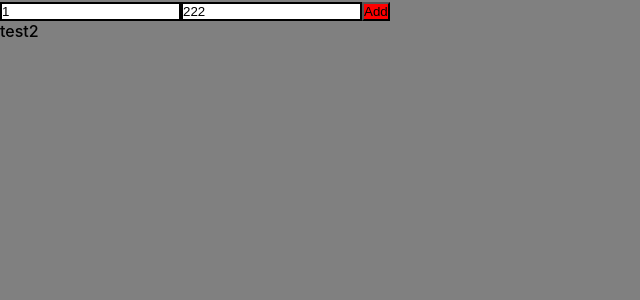
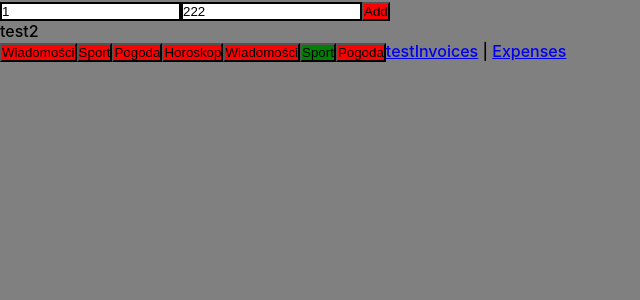
Before and after one commit to Leena2405/List-of-expenses, a React (Create React App) app: page / in a window 1280 px wide. Shown: the top 300 px of the page, without its empty margins (0-640 px from the left). Built offline with nearby package versions, Linux system fonts and the light colour scheme.

Commit message:
Buttons and links in menu

```diff
--- a/src/App.tsx
+++ b/src/App.tsx
@@ -2,11 +2,43 @@ import React, { FC } from 'react'
 
 import Exspenses from './components/exspenses/Exspenses'
 import { useAppSelector } from './store'
+import Button from './atoms/Button/Button'
+import { NavLink, Link } from 'react-router-dom'
+
+const buttonData = ['Wiadomości', 'Sport', 'Pogoda', 'Horoskop']
+
+const customButtonData = [
+	{
+		text: 'Wiadomości',
+		color: 'red',
+	},
+	{
+		text: 'Sport',
+		color: 'green',
+	},
+	{
+		text: 'Pogoda',
+		color: 'red',
+	},
+]
 
 const App: FC = () => {
-	const test=useAppSelector(state=>state.exspenses.listExspenses)
-	console.log(test);
-	return <Exspenses />
+	const test = useAppSelector(state => state.exspenses.listExspenses)
+	console.log(test)
+	return (
+		<>
+			<Exspenses />
+			{/* budowanie komponentów reuzywalnych, przekazywanie tekstu i np kolory, na samej tablicy i na tablicy z obiektami */}
+			{buttonData.map(element => (
+				<Button text={element} />
+			))}
+			{customButtonData.map(element => (
+				<Button text={element.text} color={element.color} />
+			))}
+			<NavLink to={'/test'}>test</NavLink>
+			<Link to='/invoices'>Invoices</Link> | <Link to='/expenses'>Expenses</Link>
+		</>
+	)
 }
 
 export default App
--- a/src/atoms/Button/Button.tsx
+++ b/src/atoms/Button/Button.tsx
@@ -7,11 +7,11 @@ import cn from 'classnames'
 interface ButtonProps {
 	text: string
 	onClick?: () => void
-	color: 'red' | 'green';
-	type: 'submit';
+	color?: string
+	type?: 'submit'
 }
 
-const Button: FC<ButtonProps> = ({ text, onClick, color, type}) => {
+const Button: FC<ButtonProps> = ({ text, onClick, color = 'red', type }) => {
 	return (
 		<button type={type} className={cn(styles.element, styles[`hasColor-${color}`])} onClick={onClick}>
 			{text}
--- a/src/index.tsx
+++ b/src/index.tsx
@@ -1,5 +1,6 @@
 import React from 'react'
 import ReactDOM from 'react-dom/client'
+import { BrowserRouter } from 'react-router-dom'
 import './index.css'
 import App from './App'
 import reportWebVitals from './reportWebVitals'
@@ -21,7 +22,9 @@ const root = ReactDOM.createRoot(document.getElementById('root') as HTMLElement)
 root.render(
 	<React.StrictMode>
 		<Provider store={store}>
-			<App />
+			<BrowserRouter>
+				<App />
+			</BrowserRouter>
 		</Provider>
 	</React.StrictMode>
 )
```
Also changed, not shown: package.json (+7 -2 lines), 1 other file (tests, documents, lock files or other folders).
